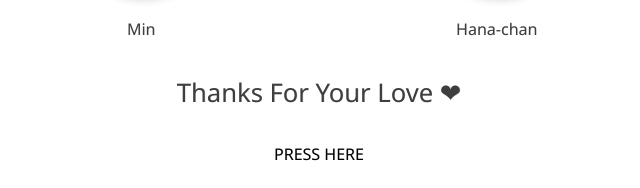
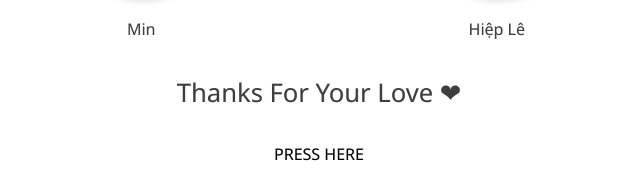
Before and after one commit to minproducer/webdemngayyeu, a plain HTML site: page index.html in a window 1280 px wide. Shown: the part 488-676 px from the top of the page, 321-961 px from the left. Drawn offline with Linux system fonts and the light colour scheme.

Commit message:
Update index.html

```diff
--- a/index.html
+++ b/index.html
@@ -30,7 +30,7 @@
                   </div>
                   <div class="_two">
                         <img src="https://bit.ly/2JDi1Sb" class="avt">
-                        <p>Hana-chan</p>
+                        <p>Hiệp Lê</p>
                   </div>
             </div>
             <iframe width="560" height="315" src="https://www.youtube.com/embed/Jrjm2OY90-M?rel=0&autoplay=1" frameborder="0" hidden="true" allowfullscreen></iframe>
```
